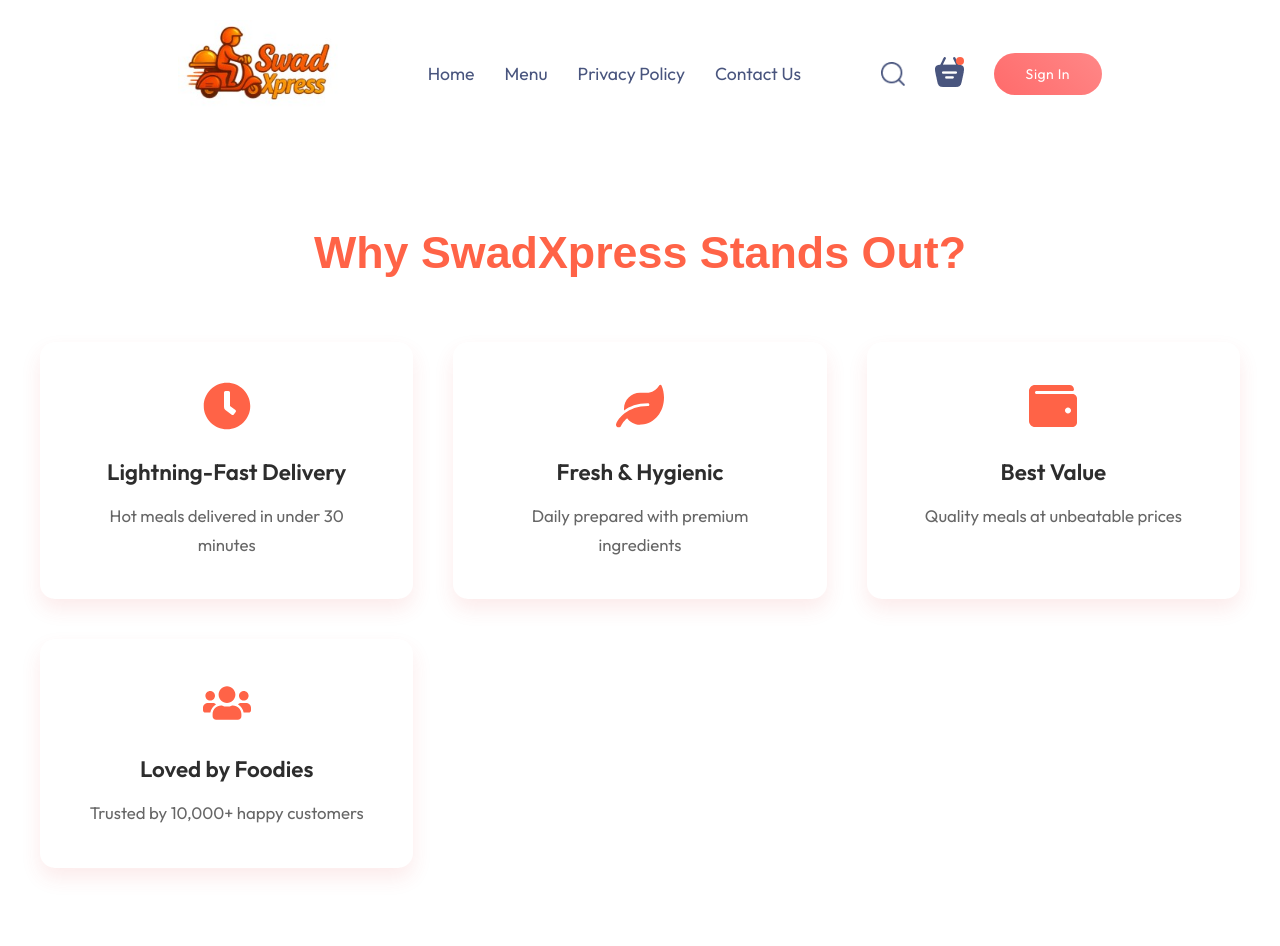
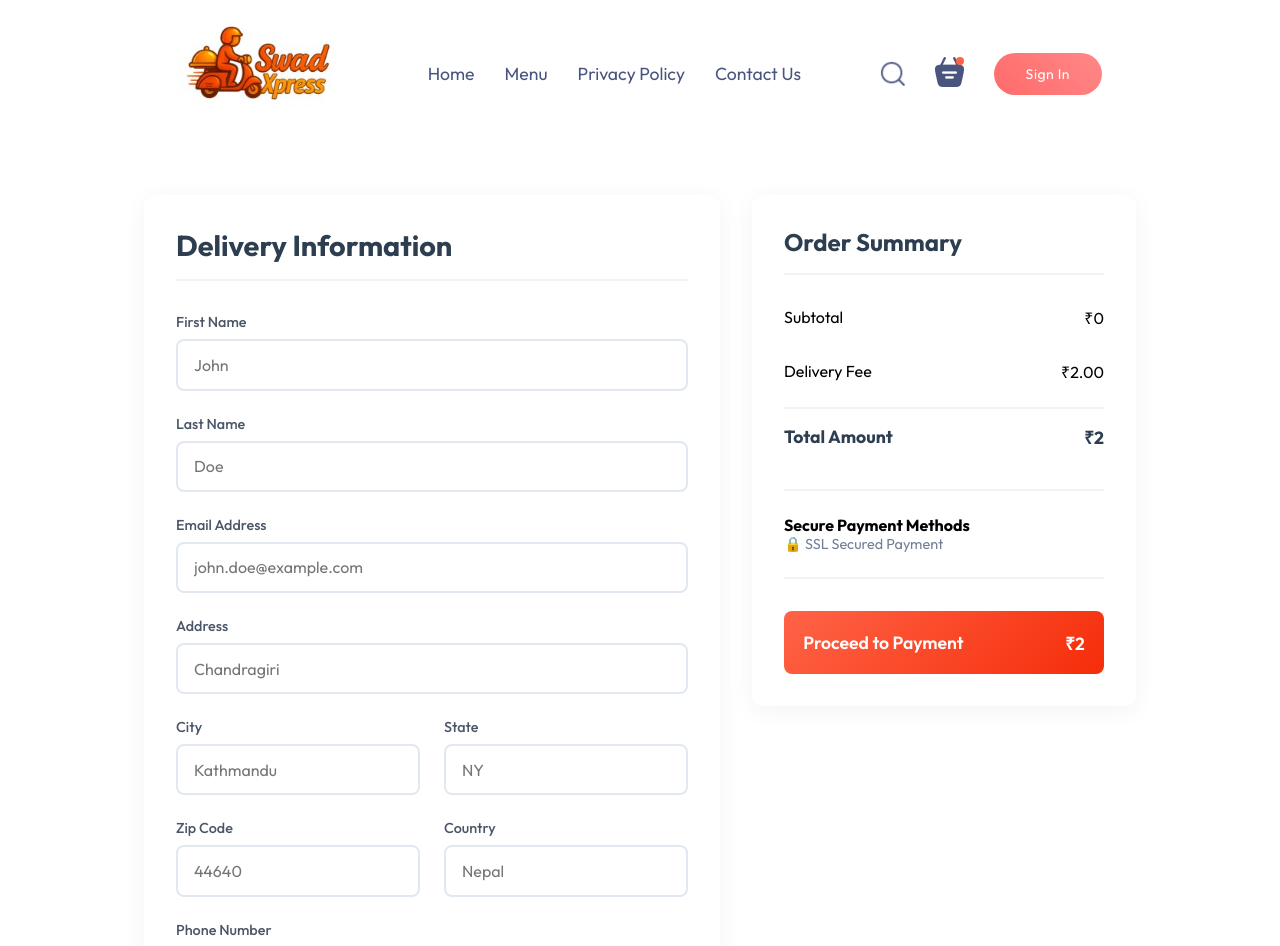
Before and after one commit to RoozaStha/SwadXpress, a React (Vite) app in the folder client/: page /order in a window 1280 px wide. Shown: the top 946 px of the page. Built offline with nearby package versions, Linux system fonts and the light colour scheme.

Commit message:
3hr + frontend done

```diff
--- a/client/src/App.jsx
+++ b/client/src/App.jsx
@@ -19,7 +19,7 @@ const App = () => {
         <Routes>
           <Route path="/" element={<Home />} />
           <Route path="/cart" element={<Cart />} />
-          <Route path="/place-order" element={<PlaceOrder />} /> {/* ✅ changed */}
+          <Route path="/order" element={<PlaceOrder />} /> {/* ✅ changed */}
         </Routes>
       </div>
       <SwadCTA />
--- a/client/src/pages/PlaceOrder/PlaceOrder.css
+++ b/client/src/pages/PlaceOrder/PlaceOrder.css
@@ -0,0 +1,143 @@
+.place-order {
+    display: grid;
+    grid-template-columns: 1.2fr 0.8fr;
+    gap: 2rem;
+    max-width: 1200px;
+    margin: 2rem auto;
+    padding: 1rem;
+  }
+
+  .place-order-left {
+    background: #ffffff;
+    padding: 2rem;
+    border-radius: 12px;
+    box-shadow: 0 4px 24px rgba(0,0,0,0.05);
+  }
+
+  .place-order-left .title {
+    font-size: 1.8rem;
+    font-weight: 700;
+    color: #2c3e50;
+    margin-bottom: 2rem;
+    padding-bottom: 1rem;
+    border-bottom: 2px solid #f0f2f5;
+  }
+
+  .form-group {
+    margin-bottom: 1.5rem;
+  }
+
+  .form-group label {
+    display: block;
+    font-size: 0.9rem;
+    color: #4a5568;
+    margin-bottom: 0.5rem;
+    font-weight: 500;
+  }
+
+  .form-group input {
+    width: 100%;
+    padding: 0.85rem 1rem;
+    border: 2px solid #e2e8f0;
+    border-radius: 8px;
+    font-size: 1rem;
+    transition: all 0.3s ease;
+  }
+
+  .form-group input:focus {
+    border-color: #4a90e2;
+    box-shadow: 0 0 0 3px rgba(74, 144, 226, 0.1);
+  }
+
+  .form-row {
+    display: grid;
+    grid-template-columns: 1fr 1fr;
+    gap: 1.5rem;
+  }
+
+  .order-summary-card {
+    background: #ffffff;
+    padding: 2rem;
+    border-radius: 12px;
+    box-shadow: 0 4px 24px rgba(0,0,0,0.05);
+    position: sticky;
+    top: 2rem;
+  }
+
+  .order-summary-card h3 {
+    font-size: 1.5rem;
+    margin-bottom: 1.5rem;
+    color: #2c3e50;
+    padding-bottom: 1rem;
+    border-bottom: 2px solid #f0f2f5;
+  }
+
+  .summary-items {
+    margin-bottom: 2rem;
+  }
+
+  .summary-item {
+    display: flex;
+    justify-content: space-between;
+    margin-bottom: 1rem;
+    padding: 0.5rem 0;
+  }
+
+  .summary-item.total {
+    font-weight: 700;
+    font-size: 1.1rem;
+    color: #2c3e50;
+    border-top: 2px solid #f0f2f5;
+    padding-top: 1rem;
+  }
+
+  .payment-button {
+    width: 100%;
+    padding: 1.2rem;
+    background: linear-gradient(135deg, tomato, rgb(245, 45, 9));
+    color: white;
+    border: none;
+    border-radius: 8px;
+    font-size: 1.1rem;
+    font-weight: 600;
+    cursor: pointer;
+    display: flex;
+    justify-content: space-between;
+    align-items: center;
+    transition: all 0.3s ease;
+  }
+
+  .payment-button:hover {
+    transform: translateY(-2px);
+    box-shadow: 0 8px 20px rgba(43, 108, 176, 0.2);
+  }
+
+  .payment-options {
+    margin: 2rem 0;
+    padding: 1.5rem 0;
+    border-top: 2px solid #f0f2f5;
+    border-bottom: 2px solid #f0f2f5;
+  }
+
+  .payment-icons {
+    display: flex;
+    gap: 1rem;
+    align-items: center;
+    color: #718096;
+    font-size: 0.9rem;
+  }
+
+  @media (max-width: 768px) {
+    .place-order {
+      grid-template-columns: 1fr;
+      padding: 1rem;
+    }
+
+    .form-row {
+      grid-template-columns: 1fr;
+    }
+
+    .order-summary-card {
+      position: static;
+    }
+  }
--- a/client/src/pages/PlaceOrder/PlaceOrder.jsx
+++ b/client/src/pages/PlaceOrder/PlaceOrder.jsx
@@ -1,10 +1,199 @@
-import React from 'react'
-import './PlaceOrder.css'
+import React, { useContext, useState } from "react";
+import { useNavigate } from "react-router-dom";
+import { StoreContext } from "../../context/StoreContext";
+import "./PlaceOrder.css";
 
 const PlaceOrder = () => {
+  const { getTotalCartAmount } = useContext(StoreContext);
+  const navigate = useNavigate();
+  const [formData, setFormData] = useState({
+    firstName: '',
+    lastName: '',
+    email: '',
+    street: '',
+    city: '',
+    state: '',
+    zip: '',
+    country: '',
+    phone: ''
+  });
+
+  const handleSubmit = (e) => {
+    e.preventDefault();
+    // Add form validation logic here
+    navigate("/payment");
+  };
+
+  const handleInputChange = (e) => {
+    setFormData({
+      ...formData,
+      [e.target.name]: e.target.value
+    });
+  };
+
   return (
-    <div>PlaceOrder</div>
-  )
-}
+    <form className="place-order" onSubmit={handleSubmit}>
+      <div className="place-order-left">
+        <h2 className="title">Delivery Information</h2>
 
-export default PlaceOrder
+        <div className="form-group">
+          <label htmlFor="firstName">First Name</label>
+          <input
+            type="text"
+            id="firstName"
+            name="firstName"
+            placeholder="John"
+            required
+            value={formData.firstName}
+            onChange={handleInputChange}
+          />
+        </div>
+
+        <div className="form-group">
+          <label htmlFor="lastName">Last Name</label>
+          <input
+            type="text"
+            id="lastName"
+            name="lastName"
+            placeholder="Doe"
+            required
+            value={formData.lastName}
+            onChange={handleInputChange}
+          />
+        </div>
+
+        <div className="form-group">
+          <label htmlFor="email">Email Address</label>
+          <input
+            type="email"
+            id="email"
+            name="email"
+            placeholder="john.doe@example.com"
+            required
+            value={formData.email}
+            onChange={handleInputChange}
+          />
+        </div>
+
+        <div className="form-group">
+          <label htmlFor="street">Address</label>
+          <input
+            type="text"
+            id="street"
+            name="street"
+            placeholder="Chandragiri"
+            required
+            value={formData.street}
+            onChange={handleInputChange}
+          />
+        </div>
+
+        <div className="form-row">
+          <div className="form-group">
+            <label htmlFor="city">City</label>
+            <input
+              type="text"
+              id="city"
+              name="city"
+              placeholder="Kathmandu"
+              required
+              value={formData.city}
+              onChange={handleInputChange}
+            />
+          </div>
+          <div className="form-group">
+            <label htmlFor="state">State</label>
+            <input
+              type="text"
+              id="state"
+              name="state"
+              placeholder="NY"
+              required
+              value={formData.state}
+              onChange={handleInputChange}
+            />
+          </div>
+        </div>
+
+        <div className="form-row">
+          <div className="form-group">
+            <label htmlFor="zip">Zip Code</label>
+            <input
+              type="text"
+              id="zip"
+              name="zip"
+              placeholder="44640"
+              pattern="[0-9]{5}"
+              required
+              value={formData.zip}
+              onChange={handleInputChange}
+            />
+          </div>
+          <div className="form-group">
+            <label htmlFor="country">Country</label>
+            <input
+              type="text"
+              id="country"
+              name="country"
+              placeholder="Nepal"
+              required
+              value={formData.country}
+              onChange={handleInputChange}
+            />
+          </div>
+        </div>
+
+        <div className="form-group">
+          <label htmlFor="phone">Phone Number</label>
+          <input
+            type="tel"
+            id="phone"
+            name="phone"
+            placeholder="+977 9860942213"
+            pattern="[+][0-9]{1,3} [0-9]{3}-[0-9]{3}-[0-9]{4}"
+            required
+            value={formData.phone}
+            onChange={handleInputChange}
+          />
+        </div>
+      </div>
+
+      <div className="place-order-right">
+        <div className="order-summary-card">
+          <h3>Order Summary</h3>
+          <div className="summary-items">
+            <div className="summary-item">
+              <span>Subtotal</span>
+              <span>₹{getTotalCartAmount().toLocaleString('en-IN')}</span>
+            </div>
+            <div className="summary-item">
+              <span>Delivery Fee</span>
+              <span>₹2.00</span>
+            </div>
+            <div className="summary-item total">
+              <span>Total Amount</span>
+              <span>
+                ₹{(getTotalCartAmount() + 2).toLocaleString('en-IN')}
+              </span>
+            </div>
+          </div>
+
+          <div className="payment-options">
+            <h4>Secure Payment Methods</h4>
+            <div className="payment-icons">
+              {/* Add payment method icons here */}
+              <span>🔒 SSL Secured Payment</span>
+            </div>
+          </div>
+
+          <button type="submit" className="payment-button">
+            <span>Proceed to Payment</span>
+            <span>₹{(getTotalCartAmount() + 2).toLocaleString('en-IN')}</span>
+          </button>
+        </div>
+      </div>
+    </form>
+  );
+};
+
+export default PlaceOrder;
```
